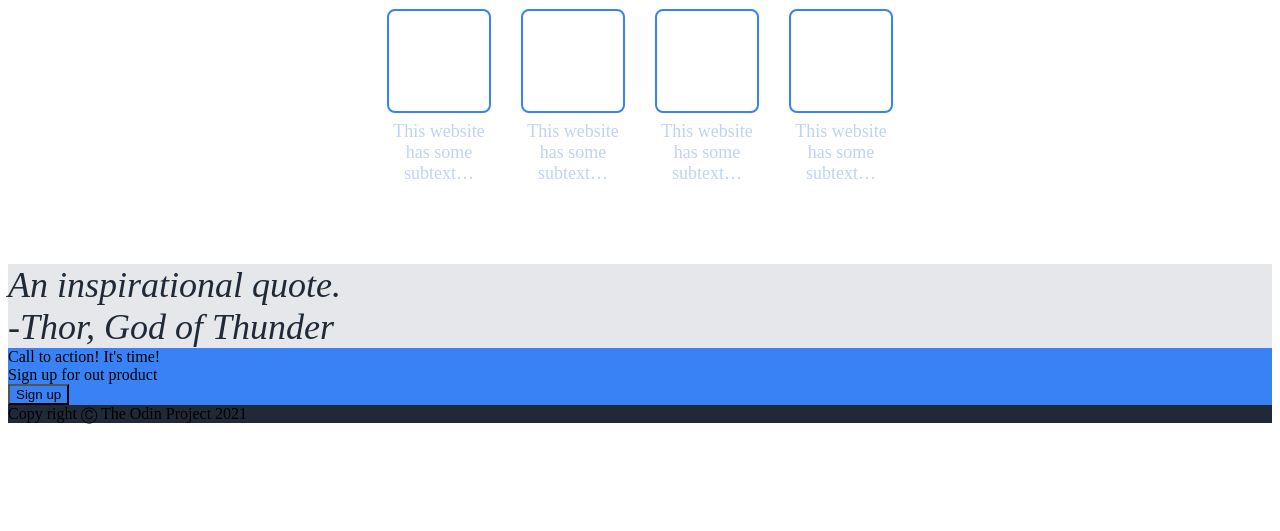
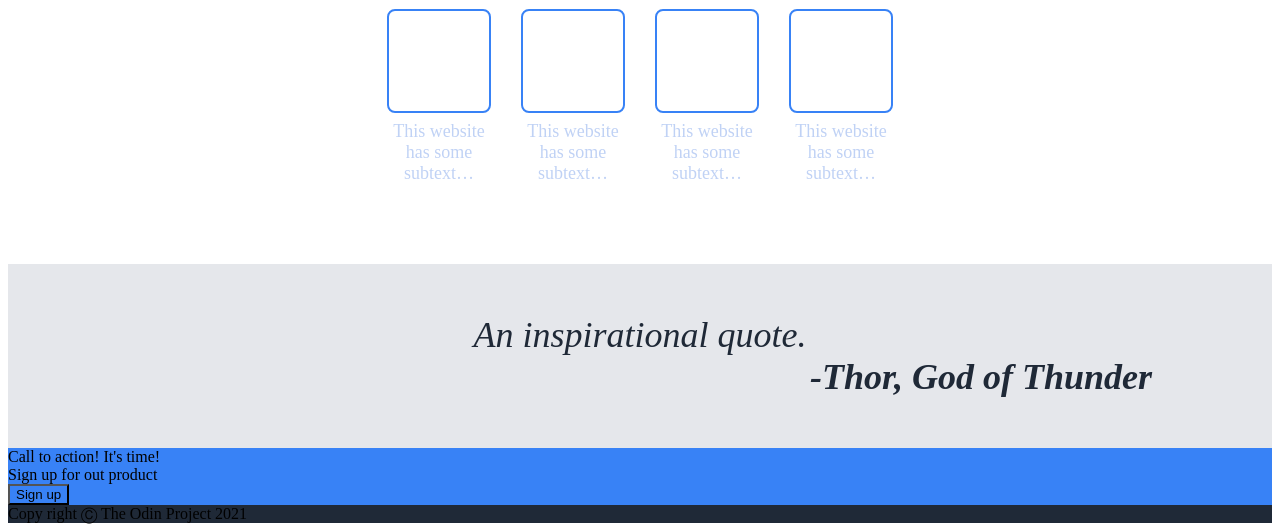
Before and after one commit to ericz8822-cmyk/top-landing-page, a plain HTML site: page index.html in a window 1280 px wide. Shown: the part 532-1063 px from the top of the page. Before the commit the page ends 963 px from the top, so only its background shows below. Drawn offline with Linux system fonts and the light colour scheme.

Commit message:
Add CSS flexbox attributes to the part of quote

```diff
--- a/styles.css
+++ b/styles.css
@@ -130,3 +130,15 @@ button, .signup {
     width: 100px;
     text-align: center;
 }
+
+.quote {
+    display: flex;
+    flex-direction: column;
+    padding: 50px 120px;
+    text-align: center;
+
+}
+.author {
+    font-weight: 900;
+    align-self: flex-end;
+}
```
